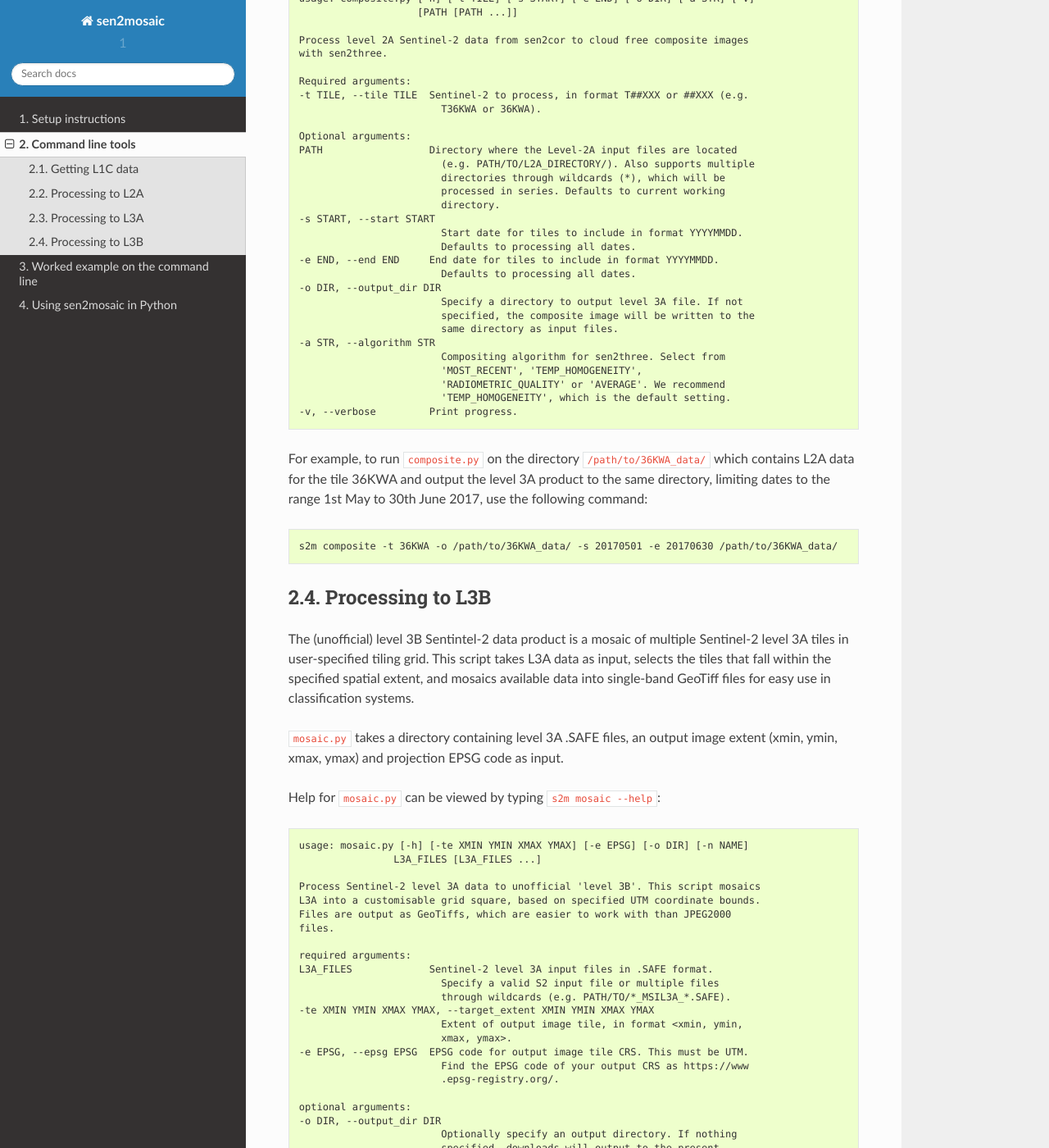
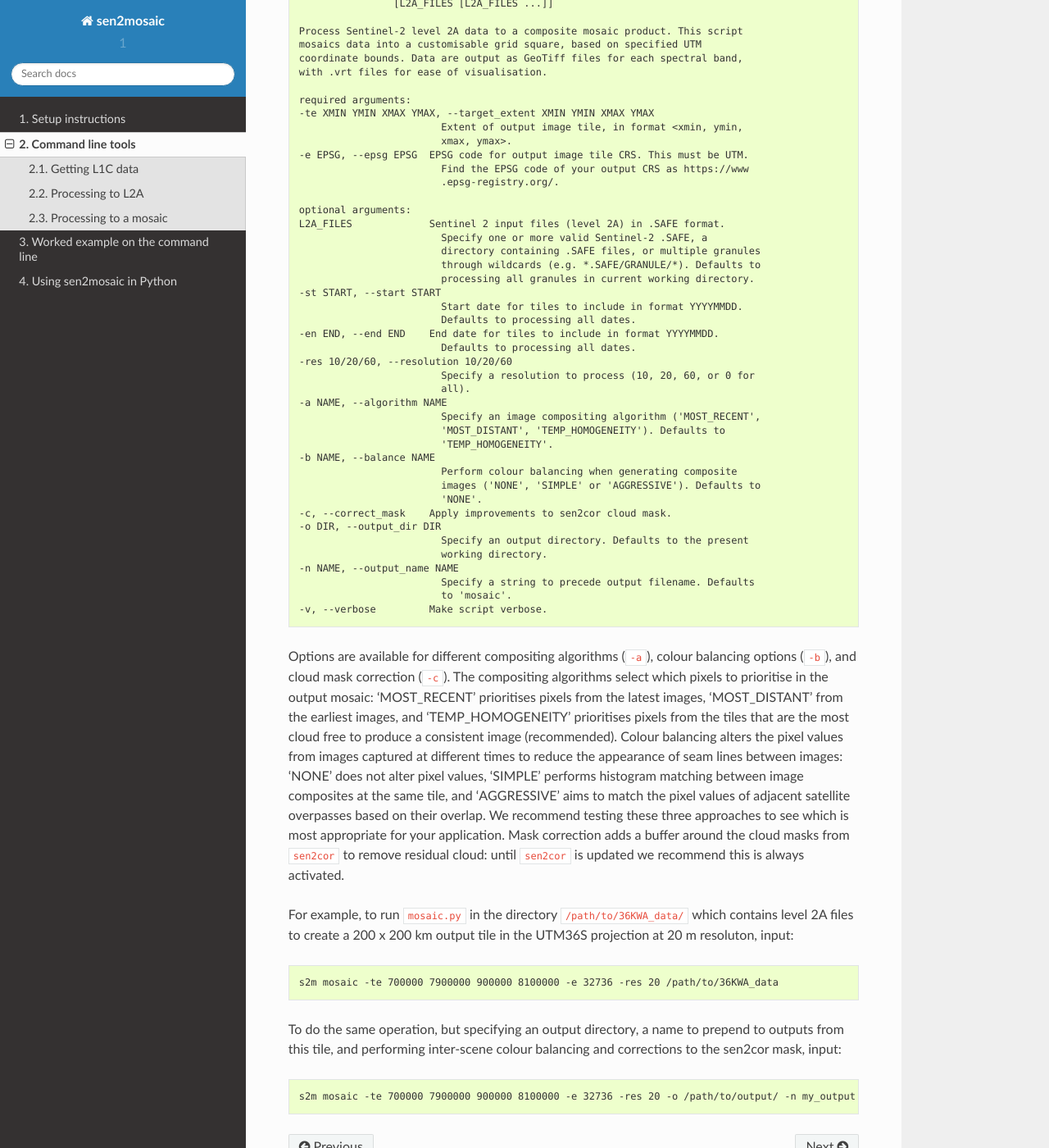
Before and after one commit to smfm-project/sen2mosaic, a Sphinx documentation site: the page built from docs/source/command_line.rst, in a window 1280 px wide and 1400 px high, scrolled down 3539 px. Shown: the whole window at 82% size. Built offline with Sphinx 7.4.7 and the Read the Docs theme 2.0.0, drawn with Linux system fonts in a browser that asks for light colours; some of the changed text lies outside the part shown.

Commit message:
Updated docs

```diff
--- a/docs/source/command_line.rst
+++ b/docs/source/command_line.rst
@@ -40,20 +40,15 @@ Help for ``download.py`` can be viewed by typing ``s2m download --help``:
                             Sentinel-2 files was simplified. Defaults to 20161206.
     -e END, --end END     End date for search in format YYYYMMDD. Defaults to
                             today's date.
-    -c CLOUD, --cloud CLOUD
-                            Maximum percentage of cloud cover to download.
+    -c %, --cloud %       Maximum percentage of cloud cover to download.
                             Defaults to 100 % (download all images, regardless of
                             cloud cover).
-    -m MINSIZE, --minsize MINSIZE
-                            Minimum file size to download in MB. Defaults to 25
-                            MB. Be aware, file sizes smaller than this can result
-                            sen2three crashing.
+    -m MB, --minsize MB   Minimum file size to download in MB. Defaults to 25
+                            MB.
     -o PATH, --output_dir PATH
                             Specify an output directory. Defaults to the present
                             working directory.
-    -r, --remove          Optionally remove level 1C .zip files after
-                            decompression.
-
+    -r, --remove          Remove level 1C .zip files after decompression.
 
 For example, to download all data for tile 36KWA between for May and June 2017, with a maximum cloud cover percentage of 30 %, specifying an output location and removing decompressed .zip files, use the following command:
 
@@ -63,7 +58,7 @@ For example, to download all data for tile 36KWA between for May and June 2017,
 
 .. note:: **What if I want data before 6th December 2016?**.
 
-    The format in which Sentinel-2 data is distributed was modified in December 2016, and at present the download tool does not support the earlier format. As there is a limited volume of data from before this date, we recommend downloading the data from `Scihub <https://scihub.copernicus.eu/>`_.
+    The format in which Sentinel-2 data is distributed was modified in December 2016, and the earlier format is nto well supported. As there is a limited volume of data from before this date, we recommend downloading the data from `Scihub <https://scihub.copernicus.eu/>`_.
 
     A nice tool to help out with this is `aria2 <https://aria2.github.io/>`_. After adding products to your basket at Sentinelhub, you'll download a metadata file called ``products.meta4``. Use aria2 to download the file's contents as follows:
 
@@ -82,24 +77,22 @@ Help for ``preprocess.py`` can be viewed by typing ``s2m preprocess --help``:
 
 .. code-block:: console
 
-    usage: preprocess.py [-h] [-t TILE] [-g GIPP] [-o DIR] [-res 10/20/60] [-r]
-                        [-p N] [-v]
-                        L1C_FILES [L1C_FILES ...]
+    usage: preprocess.py [-h] [-t TILE] [-g GIPP] [-o DIR] [-res 10/20/60] [-p N]
+                        [-v]
+                        [L1C_FILES [L1C_FILES ...]]
 
     Process level 1C Sentinel-2 data from the Copernicus Open Access Hub to level
     2A. This script initiates sen2cor, which performs atmospheric correction and
     generate a cloud mask. This script also performs simple improvements to the
     cloud mask.
 
-    Required arguments:
+    Optional arguments:
     L1C_FILES             Sentinel 2 input files (level 1C) in .SAFE format.
                             Specify one or more valid Sentinel-2 .SAFE, a
                             directory containing .SAFE files, a Sentinel-2 tile or
-                            multiple tiles through wildcards (e.g.
-                            *.SAFE/GRANULE/*). All tiles that match input
+                            multiple granules through wildcards (e.g.
+                            *.SAFE/GRANULE/*). All granules that match input
                             conditions will be atmospherically corrected.
-
-    Optional arguments:
     -t TILE, --tile TILE  Specify a specific Sentinel-2 tile to process. If
                             omitted, all tiles in L1C_FILES will be processed.
     -g GIPP, --gipp GIPP  Specify a custom L2A_Process settings file (default =
@@ -112,97 +105,46 @@ Help for ``preprocess.py`` can be viewed by typing ``s2m preprocess --help``:
                             Process only one of the Sentinel-2 resolutions, with
                             options of 10, 20, or 60 m. Defaults to processing all
                             three.
-    -r, --remove          Delete input level 1C files after processing.
     -p N, --n_processes N
-                            Specify a maximum number of tiles to processi n
+                            Specify a maximum number of tiles to process in
                             paralell. Bear in mind that more processes will
                             require more memory. Defaults to 1.
     -v, --verbose         Make script verbose.
 
-For example, to run preprocess.py on a set of level 1C Sentinel-2 files in a directory, use the following command:
+For example, to run preprocess.py on a set of level 1C Sentinel-2 files in a directory, processing only 20 m resolution data, use the following command:
 
 .. code-block:: console
 
-    s2m preprocess /path/to/36KWA_data
+    s2m preprocess -res 20 /path/to/36KWA_data
 
-If specifying an output directory, you'll need to include a reference to the location of your sen2cor options file ('GIPP'). This is by default in the directory /path/to/sen2cor/cfg/L2A_GIPP.xml, but can be moved to a location of your choosing. To write outputs to the same directory as input files, and delete level 1C files after processing, input:
+The pre-processing script supports parallel processing of L1C files. Be aware that this will entail greater processing and memory requirements than are available on most standard desktop PCs. To parallel process 3 tiles for the 20 m resolution, input:
 
 .. code-block:: console
 
-    s2m preprocess -r -g /path/to/sen2mosaic/cfg/L2A_GIPP.xml -o /path/to/36KWA_data/ /path/to/36KWA_data
+    s2m preprocess -res 20 -n 3 /path/to/36KWA_data
 
-Processing to L3A
------------------
+Processing to a mosaic
+----------------------
 
-The final data processing step is to combine cloud-masked images for each tile into a single cloud-free composite image. This step is based on `sen2three <http://step.esa.int/main/third-party-plugins-2/sen2three/>`_.
+The final ``sen2mosaic`` processing step creates a composite image of multiple Sentinel-2 level 2A images in user-specified tiling grid. This script takes L2A data as input, selects the tiles that fall within the specified spatial extent, and mosaics available data into single-band GeoTiff files for easy use in classification systems.
 
-``composite.py`` takes a directory containing level 2A .SAFE files as input, and initiates sen2three.
-
-Help for ``composite.py`` can be viewed by typing ``s2m composite --help``:
-
-.. code-block:: console
-
-    usage: composite.py [-h] [-t TILE] [-s START] [-e END] [-o DIR] [-a STR] [-v]
-                        [PATH [PATH ...]]
-
-    Process level 2A Sentinel-2 data from sen2cor to cloud free composite images
-    with sen2three.
-
-    Required arguments:
-    -t TILE, --tile TILE  Sentinel-2 to process, in format T##XXX or ##XXX (e.g.
-                            T36KWA or 36KWA).
-
-    Optional arguments:
-    PATH                  Directory where the Level-2A input files are located
-                            (e.g. PATH/TO/L2A_DIRECTORY/). Also supports multiple
-                            directories through wildcards (*), which will be
-                            processed in series. Defaults to current working
-                            directory.
-    -s START, --start START
-                            Start date for tiles to include in format YYYYMMDD.
-                            Defaults to processing all dates.
-    -e END, --end END     End date for tiles to include in format YYYYMMDD.
-                            Defaults to processing all dates.
-    -o DIR, --output_dir DIR
-                            Specify a directory to output level 3A file. If not
-                            specified, the composite image will be written to the
-                            same directory as input files.
-    -a STR, --algorithm STR
-                            Compositing algorithm for sen2three. Select from
-                            'MOST_RECENT', 'TEMP_HOMOGENEITY',
-                            'RADIOMETRIC_QUALITY' or 'AVERAGE'. We recommend
-                            'TEMP_HOMOGENEITY', which is the default setting.
-    -v, --verbose         Print progress.
-
-For example, to run ``composite.py`` on the directory ``/path/to/36KWA_data/`` which contains L2A data for the tile 36KWA and output the level 3A product to the same directory, limiting dates to the range 1st May to 30th June 2017, use the following command:
-
-.. code-block:: console
-
-    s2m composite -t 36KWA -o /path/to/36KWA_data/ -s 20170501 -e 20170630 /path/to/36KWA_data/
-
-Processing to L3B
------------------
-
-The (unofficial) level 3B Sentintel-2 data product is a mosaic of multiple Sentinel-2 level 3A tiles in user-specified tiling grid. This script takes L3A data as input, selects the tiles that fall within the specified spatial extent, and mosaics available data into single-band GeoTiff files for easy use in classification systems.
-
-``mosaic.py`` takes a directory containing level 3A .SAFE files, an output image extent (xmin, ymin, xmax, ymax) and projection EPSG code as input.
+``mosaic.py`` takes a directory containing level 2A .SAFE files, an output image extent (xmin, ymin, xmax, ymax) and projection EPSG code as inputs, along with a series of options to modify the compositing approach.
 
 Help for ``mosaic.py`` can be viewed by typing ``s2m mosaic --help``:
 
 .. code-block:: console
 
-    usage: mosaic.py [-h] [-te XMIN YMIN XMAX YMAX] [-e EPSG] [-o DIR] [-n NAME]
-                    L3A_FILES [L3A_FILES ...]
+    usage: mosaic.py [-h] [-te XMIN YMIN XMAX YMAX] [-e EPSG] [-st START]
+                    [-en END] [-r 10/20/60] [-a NAME] [-b NAME] [-c] [-o DIR]
+                    [-n NAME] [-v]
+                    [L2A_FILES [L2A_FILES ...]]
 
-    Process Sentinel-2 level 3A data to unofficial 'level 3B'. This script mosaics
-    L3A into a customisable grid square, based on specified UTM coordinate bounds.
-    Files are output as GeoTiffs, which are easier to work with than JPEG2000
-    files.
+    Process Sentinel-2 level 2A data to a composite mosaic product. This script
+    mosaics data into a customisable grid square, based on specified UTM
+    coordinate bounds. Data are output as GeoTiff files for each spectral band,
+    with .vrt files for ease of visualisation.
 
     required arguments:
-    L3A_FILES             Sentinel-2 level 3A input files in .SAFE format.
-                            Specify a valid S2 input file or multiple files
-                            through wildcards (e.g. PATH/TO/*_MSIL3A_*.SAFE).
     -te XMIN YMIN XMAX YMAX, --target_extent XMIN YMIN XMAX YMAX
                             Extent of output image tile, in format <xmin, ymin,
                             xmax, ymax>.
@@ -211,22 +153,46 @@ Help for ``mosaic.py`` can be viewed by typing ``s2m mosaic --help``:
                             .epsg-registry.org/.
 
     optional arguments:
+    L2A_FILES             Sentinel 2 input files (level 2A) in .SAFE format.
+                            Specify one or more valid Sentinel-2 .SAFE, a
+                            directory containing .SAFE files, or multiple granules
+                            through wildcards (e.g. *.SAFE/GRANULE/*). Defaults to
+                            processing all granules in current working directory.
+    -st START, --start START
+                            Start date for tiles to include in format YYYYMMDD.
+                            Defaults to processing all dates.
+    -en END, --end END    End date for tiles to include in format YYYYMMDD.
+                            Defaults to processing all dates.
+    -res 10/20/60, --resolution 10/20/60
+                            Specify a resolution to process (10, 20, 60, or 0 for
+                            all).
+    -a NAME, --algorithm NAME
+                            Specify an image compositing algorithm ('MOST_RECENT',
+                            'MOST_DISTANT', 'TEMP_HOMOGENEITY'). Defaults to
+                            'TEMP_HOMOGENEITY'.
+    -b NAME, --balance NAME
+                            Perform colour balancing when generating composite
+                            images ('NONE', 'SIMPLE' or 'AGGRESSIVE'). Defaults to
+                            'NONE'.
+    -c, --correct_mask    Apply improvements to sen2cor cloud mask.
     -o DIR, --output_dir DIR
-                            Optionally specify an output directory. If nothing
-                            specified, downloads will output to the present
-                            working directory, given a standard filename.
+                            Specify an output directory. Defaults to the present
+                            working directory.
     -n NAME, --output_name NAME
-                            Optionally specify a string to precede output
-                            filename.
+                            Specify a string to precede output filename. Defaults
+                            to 'mosaic'.
+    -v, --verbose         Make script verbose.
 
-For example, to run L3B.py in the directory ``/path/to/L3A_tiles/`` which contains level 3A files to create a 200 x 200 km output tile in the UTM36S projection, input:
+Options are available for different compositing algorithms (``-a``), colour balancing options (``-b``), and cloud mask correction (``-c``). The compositing algorithms select which pixels to prioritise in the output mosaic: 'MOST_RECENT' prioritises pixels from the latest images, 'MOST_DISTANT' from the earliest images, and 'TEMP_HOMOGENEITY' prioritises pixels from the tiles that are the most cloud free to produce a consistent image (recommended). Colour balancing alters the pixel values from images captured at different times to reduce the appearance of seam lines between images: 'NONE' does not alter pixel values, 'SIMPLE' performs histogram matching between image composites at the same tile, and 'AGGRESSIVE' aims to match the pixel values of adjacent satellite overpasses based on their overlap. We recommend testing these three approaches to see which is most appropriate for your application. Mask correction adds a buffer around the cloud masks from ``sen2cor`` to remove residual cloud: until ``sen2cor`` is updated we recommend this is always activated.
+
+For example, to run ``mosaic.py`` in the directory ``/path/to/36KWA_data/`` which contains level 2A files to create a 200 x 200 km output tile in the UTM36S projection at 20 m resoluton, input:
 
 .. code-block:: console
 
-    s2m mosaic -te 700000 7900000 900000 8100000 -e 32736 /path/to/L3A_tiles
+    s2m mosaic -te 700000 7900000 900000 8100000 -e 32736 -res 20 /path/to/36KWA_data
 
-To do the same operation, but specifying an output directory and a name to prepend to outputs from this tile, input:
+To do the same operation, but specifying an output directory, a name to prepend to outputs from this tile, and performing inter-scene colour balancing and corrections to the sen2cor mask, input:
 
 .. code-block:: console
 
-    s2m mosaic -te 700000 7900000 900000 8100000 -e 32736 -o /path/to/output/ -n my_output /path/to/L3A_tiles
+    s2m mosaic -te 700000 7900000 900000 8100000 -e 32736 -res 20 -o /path/to/output/ -n my_output -b AGGRESSIVE -c /path/to/36KWA_data
--- a/docs/source/worked_example.rst
+++ b/docs/source/worked_example.rst
@@ -76,11 +76,11 @@ The next step is to perform atmospheric correction (removes the effects of the a
 
 To perform atmospheric correction and cloud masking we call the tool ``preprocess.py``. We need to specify Sentinel-2 level 1C input files, a directory containing level 1C files, or a single tile within a .SAFE file ``*.SAFE/GRANULE/*``).
 
-To process all .SAFE files for the tile 36KWA (in the current working directory), we can submit the following line:
+To process all .SAFE files for the tile 36KWA (in the current working directory) at 20 m resolution, we can submit the following line:
 
 .. code-block:: console
 
-    s2m preprocess -t 36KWA
+    s2m preprocess -res 20 -t 36KWA -v
 
 This command will loop through each Sentinel-2 level 1C file and process them one at a time. You might alternatively want to run several commands similtaneously using the ``-p`` flag, but bear in mind that this will require access to a large quanity of memory.
 
@@ -100,47 +100,23 @@ Wait for all files to be processed to level 2A before proceeding. If you run ``l
     S2A_MSIL2A_20170608T075211_N0205_R092_T36KWA_20170608T080546.SAFE
     S2A_MSIL2A_20170628T075211_N0205_R092_T36KWA_20170628T080542.SAFE
 
-
-Generating a cloud-free composite image
----------------------------------------
-
-Each of these Sentinel-2 level 2A images is now atmospherically corrected, but each still contains masked areas of cloud. The goal of this step is to combine the cloud-free pixels of each image to generate a single cloud-free composite image. We do this with the ESA program ``sen2three``.
-
-To perform this step we call the tool ``composite.py``. We need to specify the tile to process, and ensure that either an input directory is specified or that the script is run with L2A files in the current working directory. It's required to specify an input tile.
-
-To run the process, we need to submit the following line:
-
-.. code-block:: console
-
-   s2m composite -t 36KWA
-
-Here we didn't specify the ``-r`` (``--remove``) option, which would delete Sentinel-2 level 2A data once data is finished processing.
-
-.. warning: sen2three requires access to a lot of memory. If this is an issue, consider inputting a smaller number of level 2A fies.
-
-Wait for sen2three to finish processing (which may take several hours). If you run ``ls`` again, your ``36KWA/`` directory should now contain a new level-3 file:
-
-.. code-block:: console
-
-    S2A_MSIL03_20170506T074241_N0205_R049_T36KWA_20160101T000000.SAFE
-
 Repeat for other tiles
 ----------------------
 
-The download, atmospheric correction and compositing stages need to be repeated for each tile of interest.
+The download and atmospheric correction stages need to be repeated for each tile for your area of interest.
 
 Now it's your turn! ``cd`` to the 36KWB folder, and generate a Sentinel-2 level-3 image using the methods we've just employed for tile 36KWA.
 
-Generating a mosaic for classification
---------------------------------------
+Generating a cloud-free mosaic image
+------------------------------------
 
-Once you have multiple level 3A files, the final step is to mosaic these into a larger tiling system in preparation for image classification. Whilst it is possible to classify the level 3A tiles directly, the .SAFE file format is difficult to work with, and tiles might not be the size you might prefer to work with. We recommend a grid of tiles that's approximately equal to the area of four Sentinel-2 tiles (~200,000 x 200,000 m). We call this the (unofficial) level 3B product, which is output in the easy to work with GeoTiff format.
+Each of these Sentinel-2 level 2A images is now atmospherically corrected, but each still contains masked areas of cloud. The goal of this step is to combine the cloud-free pixels of each image to generate a single cloud-free composite image composed of multiple satellite overpasses. This step also converts data from the Sentinel-2 .SAFE format to the easy to work with GeoTiff format, and allows the specification of a customised tiling grid. We recommend a grid of tiles that's approximately equal to the area of four Sentinel-2 tiles (~200,000 x 200,000 m).
 
-Here we only have two tiles (36KWA and 36KWB), so we'll just perform a small-scale demonstration, generating an output with the limits **500,000 - 600,000** m Eastings and **7,550,000 - 7,650,000** m Northings (**UTM 36S**).
+Here we only have two tiles (36KWA and 36KWB), so we'll just perform a small-scale demonstration, generating an output with the limits **500,000 - 600,000** m Eastings and **7,500,000 - 7,700,000** m Northings (**UTM 36S**) at **20** m resolution. We'll use 'AGGRESSIVE' colour balancing to produce a good visual output and apply corrections the the cloud mask.
 
-To perform this step we call the tool ``mosaic.py``. We need to specify the location of all input files (with wildcards), the exent of the output image and the EPSG code describing the output coordinate reference system. We'll also give output data a name to identfy this tile.
+To perform this step we call the tool ``mosaic.py``. We need to specify the location of all input files (with wildcards), the exent of the output image and the EPSG code describing the output coordinate reference system (UTM 36S = 32736). We'll also give output data a name to identfy this tile.
 
-First cd to the directory containing all Sentinel-2 level 3 data.
+First cd to the directory containing all Sentinel-2 L2A data.
 
 .. code-block:: console
 
@@ -150,22 +126,30 @@ To run ``mosaic.py``,
 
 .. code-block:: console
 
-    s2m mosaic -te 500000 7550000 600000 7650000 -e 32736 -n worked_example 36KW*
+    s2m mosaic -te 500000 7500000 600000 7700000 -e 32736 -res 20 -n worked_example -b AGGRESSIVE -c -v ./36KW*
 
-Here we didn't specify the ``-o`` (``--output_dir``) option, meaning that results will be output to the current working directory. Once processing is complte, you can use ``ls`` to view the newly created output files:
+Here we didn't specify the ``-o`` (``--output_dir``) option, meaning that results will be output to the current working directory. Once processing is complete, you can use ``ls`` to view the newly created output files:
 
 .. code-block:: console
 
-    ...
+    worked_example_R20m_B02.tif
+    worked_example_R20m_B03.tif
+    worked_example_R20m_B04.tif
+    worked_example_R20m_B05.tif
+    worked_example_R20m_B06.tif
+    worked_example_R20m_B07.tif
+    worked_example_R20m_B09.tif
+    worked_example_R20m_B11.tif
+    worked_example_R20m_B12.tif
+    worked_example_R20m_B8A.tif
+    worked_example_R20m_imageN.tif
+    worked_example_R20m_SCL.tif
+
+The files ``B01`` to ``B12`` represent individual Sentinel-2 spectral bands, ``imageN`` records the L2A image that each pixel was derived from, and ``SCL`` records the mask value for each pixel (generally acceptable values are: 4 = vegetation, 5 = bare soils, 6 = water).
 
 Viewing data
 ------------
 
-In addition to a GeoTiff file for each Sentinel-2 band, ``L3B.py`` outputs two 3-band GDAL virtual dataset files (``.vrt``). These are labelled ``_RGB.vrt`` and ``_NIR.vrt``, and can be opened in QGIS to show a true colour and false colour composite (NIR, Red, Green) image.
+In addition to a GeoTiff file for each Sentinel-2 band, ``mosaic.py`` outputs two 3-band GDAL virtual dataset files (``.vrt``). These are labelled ``_RGB.vrt`` and ``_NIR.vrt``, and can be opened in QGIS to show a true colour (Red, Green, Blue) and false colour composite (NIR, Red, Green) image.
 
-[INSERT IMAGE]
-
-See also
---------
-
-This example required a lot of manual typing. We can achieve further automation through Python. To see an example of how to run achieve the same results in Python, see the scripts in the sectiomn :ref:`worked_example_python`.
+.. image:: _static/worked_example.png
```
Also changed, not shown: other parts of docs/source/command_line.rst (+2 -2 lines), other parts of docs/source/worked_example.rst (+1 -1 lines), 2 other files.
